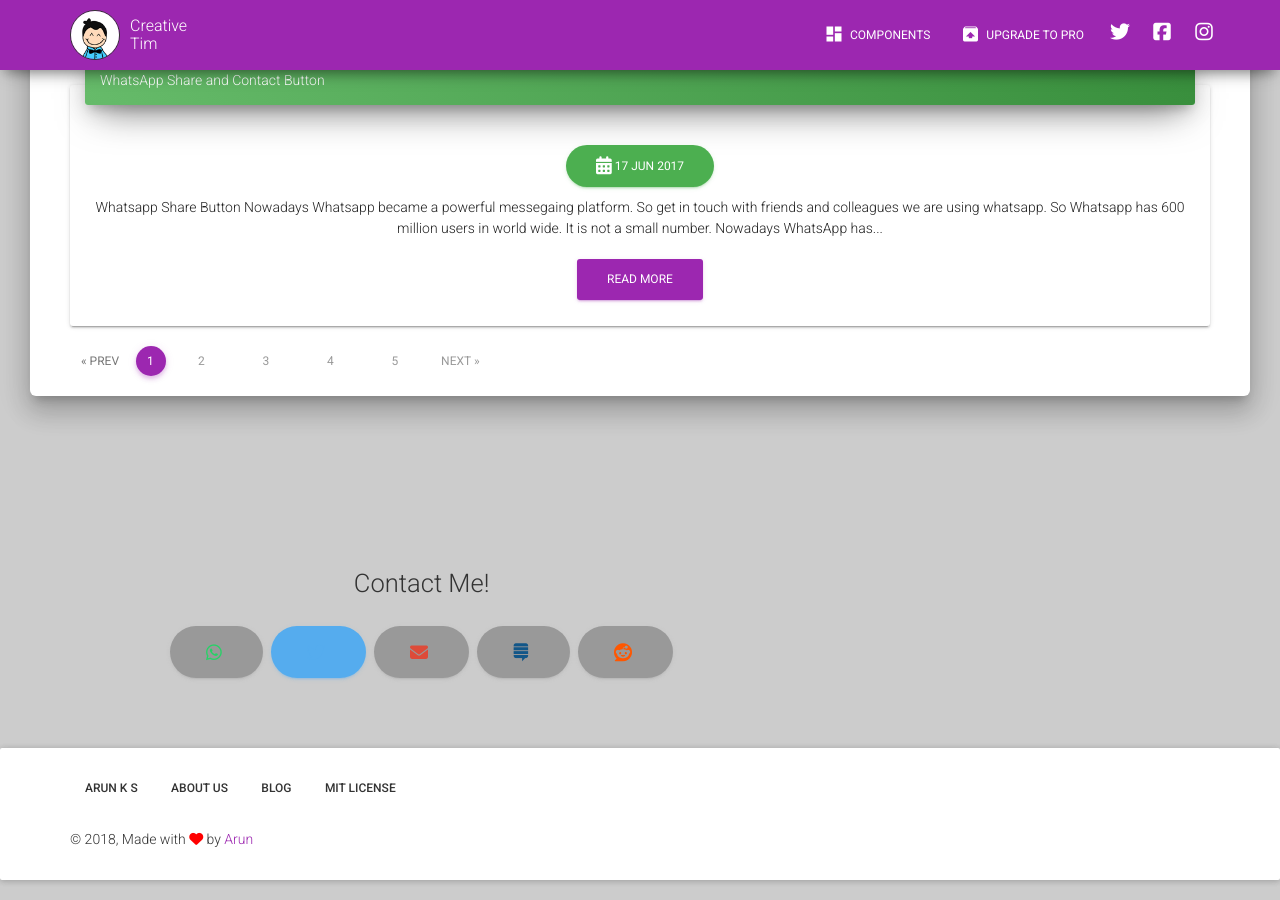
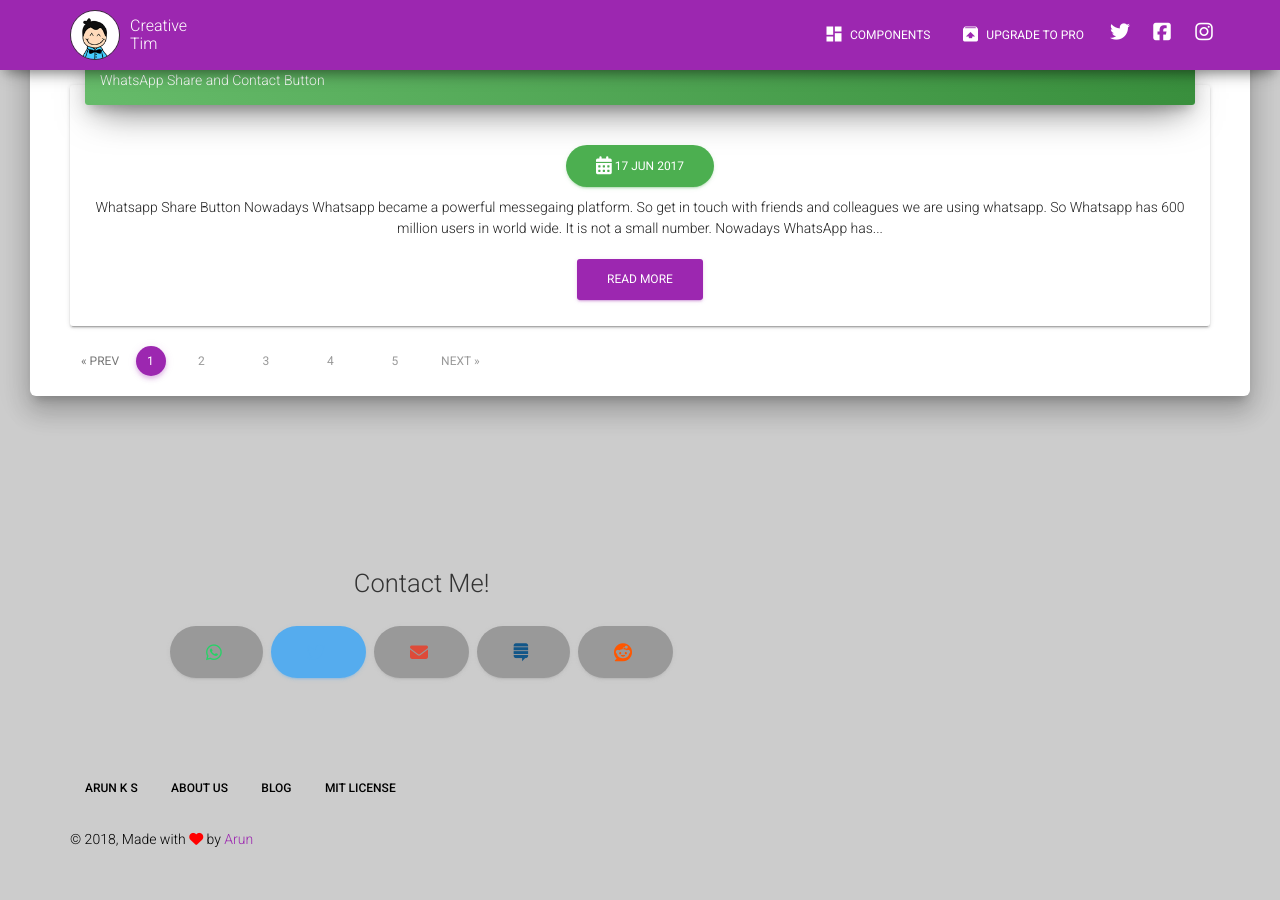
Before and after one commit to tip4programs/imbue, a Jekyll site: the page built from index.html, in a window 1280 px wide and 900 px high, scrolled down 995 px. Built offline with Jekyll 4.4.1, drawn with Linux system fonts in a browser that asks for light colours; nearby versions of some CDN libraries; the list of posts is cut into pages by our own code.

Commit message:
Update footer.html

```diff
--- a/_includes/footer.html
+++ b/_includes/footer.html
@@ -1,4 +1,4 @@
-<footer class="panel panel-primary">
+<footer class="footer" style=color:#000000;>
             <div class="container">
                 <nav>
                     <ul>
```
